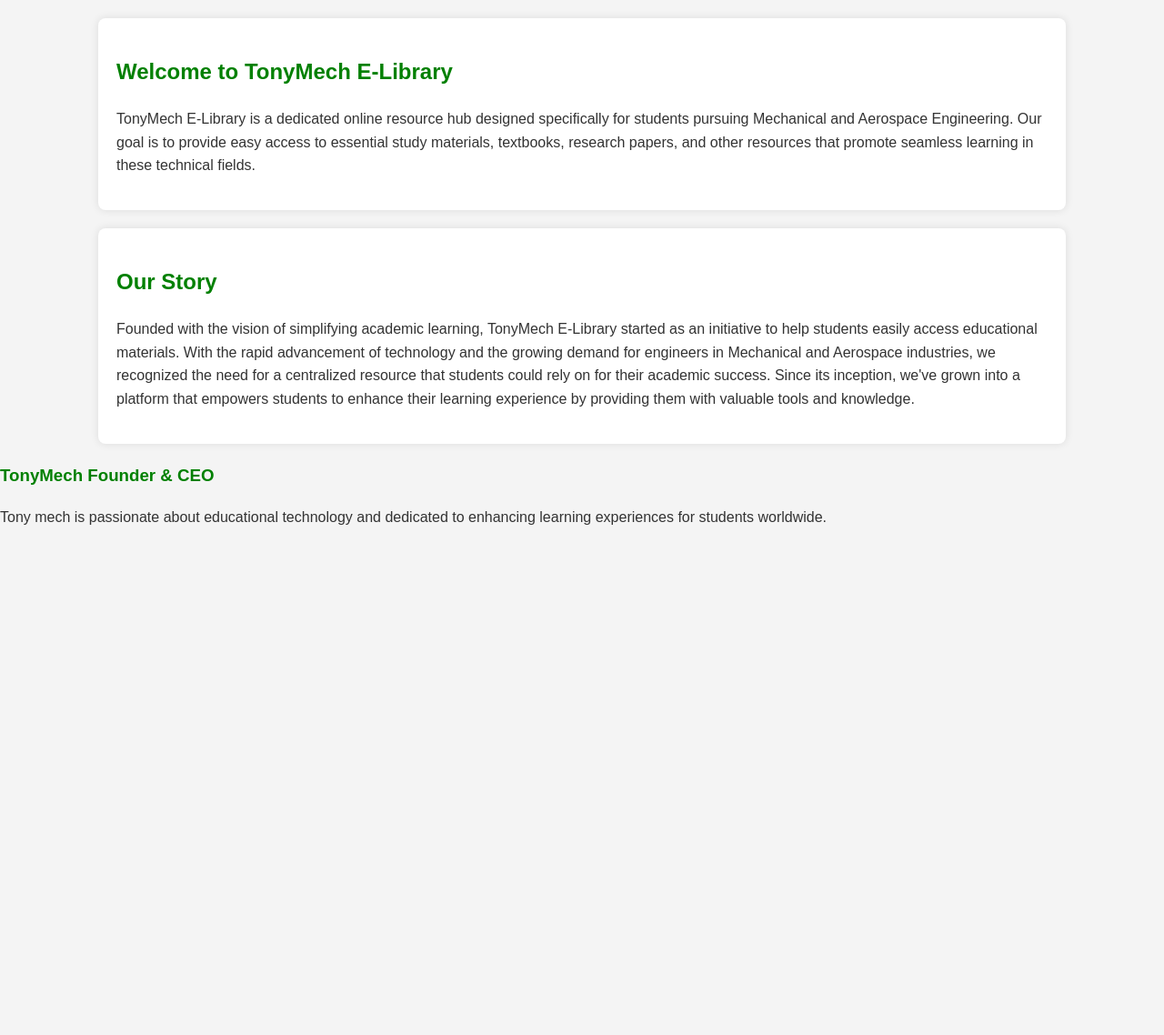
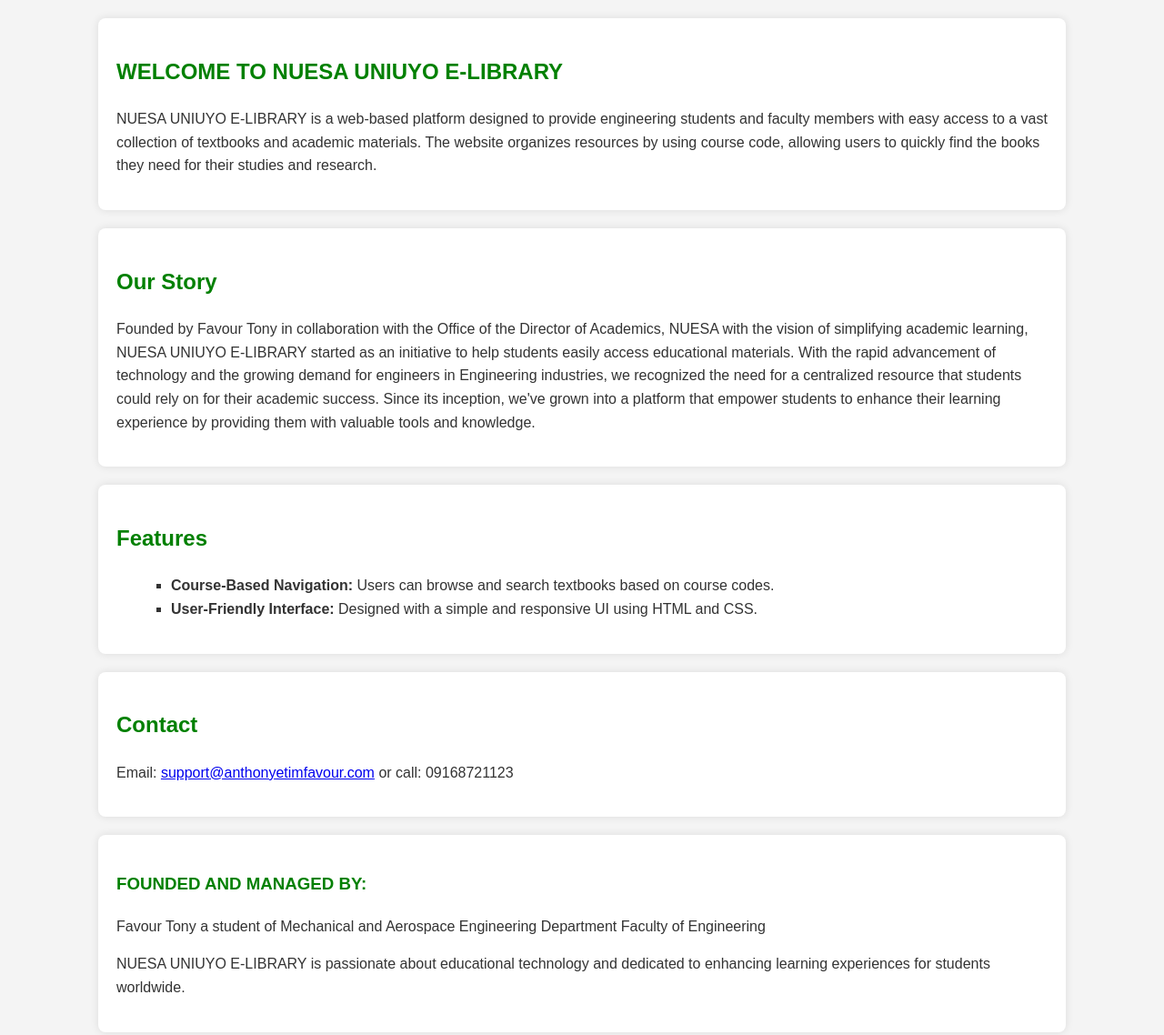
Before and after one commit to NUESAuniuyo/Faculty-E-library-, a plain HTML site: page about.html in a window 1280 px wide. Shown: the whole page at 91% size. Before the commit the page ends 800 px from the top, so only its background shows below. Drawn offline with Linux system fonts and the light colour scheme.

Commit message:
Update about.html

```diff
--- a/about.html
+++ b/about.html
@@ -3,34 +3,49 @@
 <head>
     <meta charset="UTF-8">
     <meta name="viewport" content="width=device-width, initial-scale=1.0">
-    <meta name="description" content="TonyMech E-Library - A Resource Hub for Mechanical and Aerospace Engineering Students">
-    <title>About Us - TonyMech E-Library Resource</title>
+    <meta name="description" content="NUESA UNIUYO E-LIBRARY - A Resource Hub for Faculty Engineering Students">
+    <title>About Us - NUESA UNIUYO E-LIBRARY</title>
     <link rel="stylesheet" href="about.css">
-
 </head>
 <body>
+<!-- Introduction Section -->
+    <section id="introduction">
+        <h2> WELCOME TO NUESA UNIUYO E-LIBRARY</h2>
+        <p>NUESA UNIUYO E-LIBRARY is a web-based platform designed to provide engineering students and faculty
+    members with easy access to a vast collection of textbooks and academic materials.
+The website organizes resources by using course code, allowing users to quickly find the books they need for their studies and research.
+</p>
+    </section>
+<!-- Our Story Section -->
+    <section id="our-story">
+        <h2>Our Story</h2>
+        <p>Founded by Favour Tony in collaboration with the Office of the Director of Academics, NUESA with the vision of simplifying academic learning, NUESA UNIUYO E-LIBRARY started as an initiative to help students easily access educational materials.
+            With the rapid advancement of technology and the growing demand for engineers in Engineering industries,
+            we recognized the need for a centralized resource that students could rely on for their academic success. Since its inception,
+            we've grown into a platform that empower students to enhance their learning experience by providing them with valuable tools and knowledge.</p>
+    </section>
 
-    <!-- Header Section -->
-    <header>
-        <a href="about.html"></a>
+    <section id="features">
+  <p><h2>Features</h2>
+    <ul>
+        <li><strong>Course-Based Navigation:</strong> Users can browse and search textbooks based on course codes.</li>
+        <li><strong>User-Friendly Interface:</strong> Designed with a simple and responsive UI using HTML and CSS.</li>
+    </ul>
+ </section>
+    <section id="contact">
+    <h2>Contact</h2>
+    <p>Email: <a href="mailto:anthonyetimfavour@gmail.com">support@anthonyetimfavour.com</a>
+        or call: 09168721123
+    </p>
 
-    </header>
+    </section>
+
+    <section id="Founder">
+                <h3> FOUNDED AND MANAGED BY:</h3>
+        <P>Favour Tony a student of Mechanical and Aerospace Engineering Department Faculty of Engineering </P>
+                <p> NUESA UNIUYO E-LIBRARY is passionate about educational technology and dedicated to enhancing learning experiences for students worldwide.</p>
+            </div>
 
 
-    <!-- Introduction Section -->
-    <section id="introduction">
-        <h2>Welcome to TonyMech E-Library</h2>
-        <p>TonyMech E-Library is a dedicated online resource hub designed specifically for students pursuing Mechanical and Aerospace Engineering. Our goal is to provide easy access to essential study materials, textbooks, research papers, and other resources that promote seamless learning in these technical fields.</p>
     </section>
-
-    <!-- Our Story Section -->
-    <section id="our-story">
-        <h2>Our Story</h2>
-        <p>Founded with the vision of simplifying academic learning, TonyMech E-Library started as an initiative to help students easily access educational materials. With the rapid advancement of technology and the growing demand for engineers in Mechanical and Aerospace industries, we recognized the need for a centralized resource that students could rely on for their academic success. Since its inception, we've grown into a platform that empowers students to enhance their learning experience by providing them with valuable tools and knowledge.</p>
-    </section>
-                <h3>TonyMech Founder & CEO</h3>
-                <p>Tony mech is passionate about educational technology and dedicated to enhancing learning experiences for students worldwide.</p>
-            </div>
-
-        </div>
-    </section>
+<body/>
```
